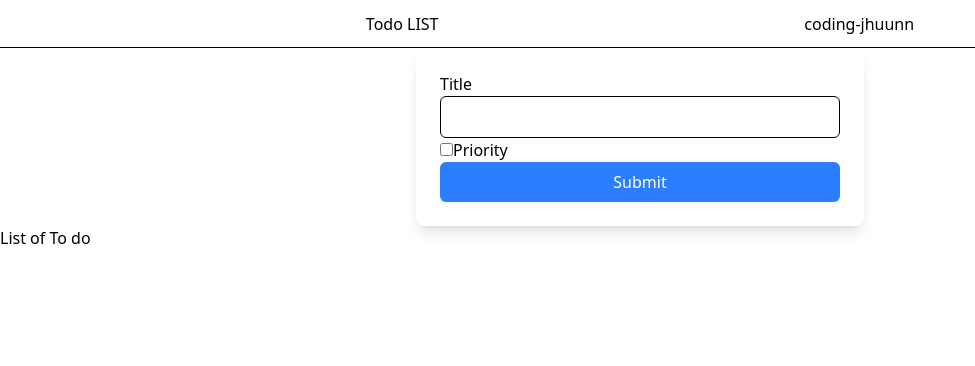
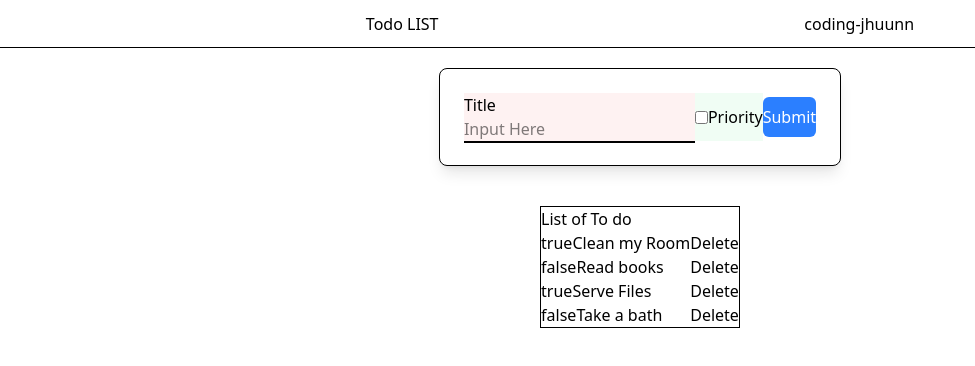
Before and after one commit to coding-jhuunn/test-repo, a Vue app: page / in a window 1280 px wide. Shown: the top 366 px of the page, without its empty margins (0-975 px from the left). Built offline with nearby package versions, Linux system fonts and the light colour scheme.

Commit message:
add delete btn

```diff
--- a/src/App.vue
+++ b/src/App.vue
@@ -1,18 +1,48 @@
 <template>
   <div>
     <MyHeader></MyHeader>
-    <MyForm @updateTodoList="updateTodoList"></MyForm>
-    <MyTodoList :myTodoList="todolist"></MyTodoList>
+    <div class="flex flex-col justify-center items-center">
+      <MyForm class="m-5 border-1" @updateTodoList="updateTodoList"></MyForm>
+      <MyTodoList
+        class="m-5 border-1"
+        :myTodoList="todolist"
+        @deleteItemTodo="deleteItemTodo"
+      ></MyTodoList>
+    </div>
   </div>
 </template>
 <script setup>
-import { reactive, ref } from "vue";
+import { ref } from "vue";
 import MyHeader from "./components/MyHeader.vue";
 import MyForm from "./components/MyForm.vue";
 import MyTodoList from "./components/MyTodoList.vue";
-const todolist = ref([]);
+const todolist = ref([
+  {
+    id: 1,
+    title: "Clean my Room",
+    priorityTask: true,
+  },
+  {
+    id: 2,
+    title: "Read books",
+    priorityTask: false,
+  },
+  {
+    id: 3,
+    title: "Serve Files",
+    priorityTask: true,
+  },
+  {
+    id: 4,
+    title: "Take a bath",
+    priorityTask: false,
+  },
+]);
 
 const updateTodoList = (item) => {
   todolist.value.push(item);
 };
+const deleteItemTodo = (item) => {
+  todolist.value = todolist.value.filter((task) => task.id !== item);
+};
 </script>
--- a/src/components/MyForm.vue
+++ b/src/components/MyForm.vue
@@ -1,23 +1,31 @@
 <template>
-  <div class="max-w-md mx-auto p-6 bg-white shadow-lg rounded-lg">
-    <form @submit.prevent="submitForm" class="flex flex-col">
-      <div>
+  <div class="p-6 bg-white shadow-lg rounded-lg">
+    <form
+      @submit.prevent="submitForm"
+      class="flex flex-row justify-evenly items-center"
+    >
+      <div class="bg-red-50 flex flex-col h-12">
         <label class="block font-medium">Title</label>
         <input
           v-model="titleTask"
           type="text"
-          class="w-full p-2 border rounded-md"
+          class="border-b-2"
+          placeholder="Input Here"
         />
       </div>
-      <div>
+      <div
+        class="bg-green-50 flex justify-evenly align-center items-center h-12"
+      >
         <input v-model="priorityTask" type="checkbox" />
         <label class="font-medium">Priority</label>
       </div>
-      <button
-        class="w-full bg-blue-500 text-white py-2 rounded-md hover:bg-blue-600"
-      >
-        Submit
-      </button>
+      <div class="">
+        <button
+          class="w-full bg-blue-500 text-white py-2 rounded-md hover:bg-blue-600"
+        >
+          Submit
+        </button>
+      </div>
     </form>
   </div>
 </template>
--- a/src/components/MyItemTodo.vue
+++ b/src/components/MyItemTodo.vue
@@ -1,10 +1,38 @@
 <template>
-  <div>
-    <p>{{ task.title }}</p>
-    <p v-show="task.priorityTask">priority</p>
+  <div class="max-wd flex justify-between">
+    <div class="flex">
+      <div>
+        {{ task.priorityTask }}
+      </div>
+      <div>
+        {{ task.title }}
+      </div>
+    </div>
+    <div>
+      <button @click="deleteItem(task.id)">Delete</button>
+    </div>
   </div>
+  <!-- <div
+    :class="{
+      'border-r-20 ': task.priorityTask,
+      'bg-gray-300 text-black': !task.priorityTask,
+    }"
+  >
+    <div>
+      <p>{{ task.title }}</p>
+      <button>Delete</button>
+    </div>
+  </div> -->
 </template>
 
 <script setup>
+import { defineEmits } from "vue";
+
 defineProps(["task"]);
+const emit = defineEmits(["deleteItemTodo"]);
+
+const deleteItem = (index) => {
+  console.log(index);
+  emit("deleteItemTodo", index);
+};
 </script>
--- a/src/components/MyTodoList.vue
+++ b/src/components/MyTodoList.vue
@@ -1,15 +1,22 @@
 <template>
-  <div>
+  <div class="">
     <div>List of To do</div>
     <MyItemTodo
       v-for="item in myTodoList"
       :key="item.id"
       :task="item"
+      @deleteItemTodo="deleteItemTodo"
     ></MyItemTodo>
   </div>
 </template>
 <script setup>
+import { defineEmits } from "vue";
 import MyItemTodo from "./MyItemTodo.vue";
+
+const emit = defineEmits(["deleteItemTodo"]);
+const deleteItemTodo = (index) => {
+  emit("deleteItemTodo", index);
+};
 
 const props = defineProps(["myTodoList"]);
 </script>
```
